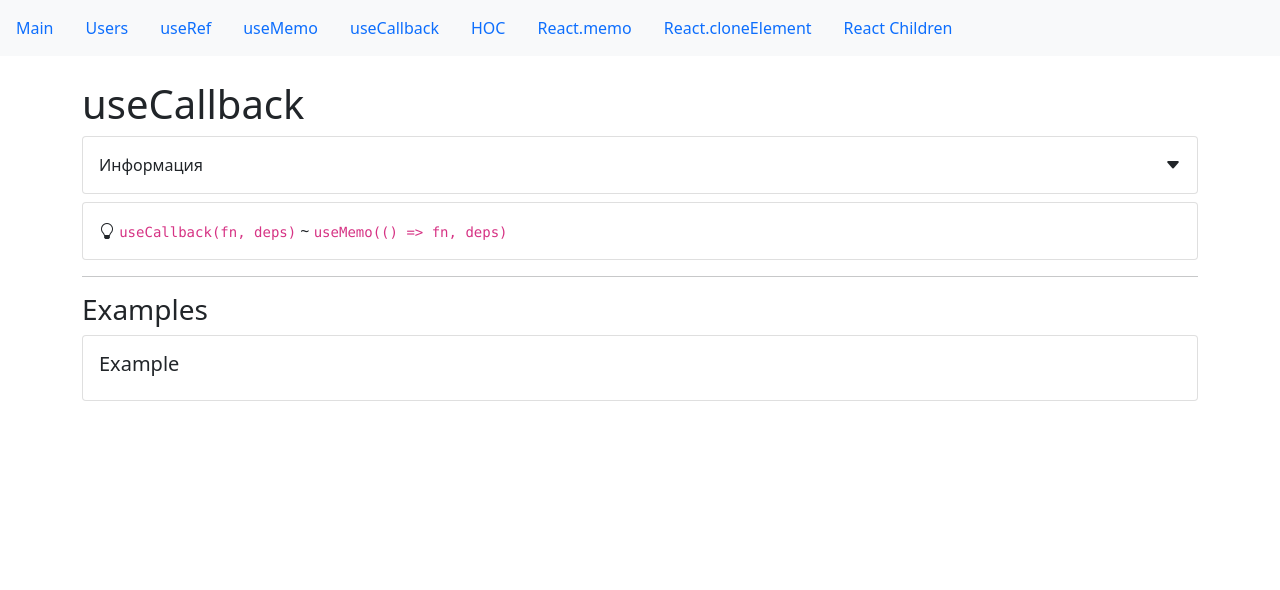
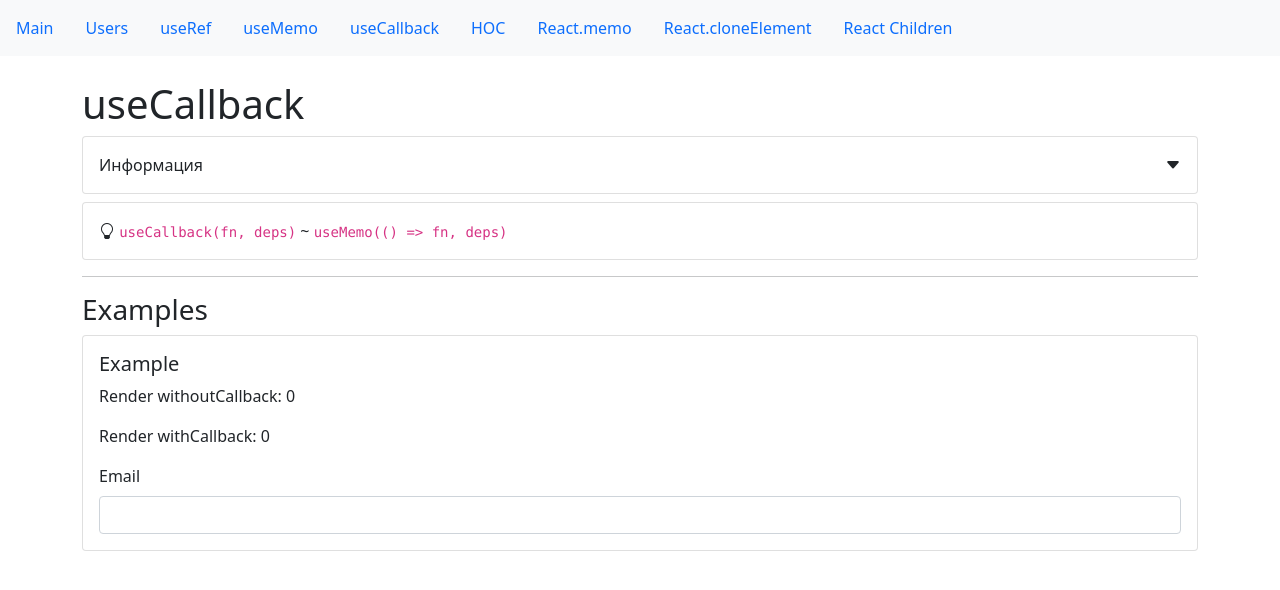
Before and after one commit to Yupiter78/advanced_hooks_-_basic_optimization, a React (Create React App) app: page /useCallback in a window 1280 px wide. Shown: the top 590 px of the page. Built offline with nearby package versions, Linux system fonts and the light colour scheme.

Commit message:
advanced_hooks useCallback__3

```diff
--- a/src/app/components/examples/useCallback/useCallBackExample.jsx
+++ b/src/app/components/examples/useCallback/useCallBackExample.jsx
@@ -1,11 +1,53 @@
-import React from "react";
+import React, { useCallback, useEffect, useRef, useState } from "react";
 import CardWrapper from "../../common/Card";
 import SmallTitle from "../../common/typografy/smallTitle";
 
 const UseCallBackExample = () => {
+    const [data, setData] = useState({});
+    const withoutCallback = useRef(0);
+    const withCallback = useRef(0);
+    const handleChange = ({ target }) => {
+        setData((prevState) => ({
+            ...prevState,
+            [target.name]: target.value
+        }));
+    };
+    // Without Callback
+    const validateWithoutCallback = (data) => {
+        console.log("data__without:", data);
+    };
+    useEffect(() => {
+        withoutCallback.current++;
+    }, [validateWithoutCallback]);
+
+    // With Callback
+    const validateWithCallback = useCallback((data) => {
+        console.log("data__out:", data);
+    }, []);
+    useEffect(() => {
+        withCallback.current++;
+    }, [validateWithCallback]);
+
+    useEffect(() => {
+        validateWithoutCallback(data);
+        validateWithCallback(data);
+    }, [data]);
     return (
         <CardWrapper>
             <SmallTitle>Example</SmallTitle>
+            <p>Render withoutCallback: {withoutCallback.current}</p>
+            <p>Render withCallback: {withCallback.current}</p>
+            <label htmlFor="email" className="form-label">
+                Email
+            </label>
+            <input
+                type="email"
+                className="form-control"
+                id="email"
+                value={data.email || ""}
+                name="email"
+                onChange={handleChange}
+            />
         </CardWrapper>
     );
 };
```
